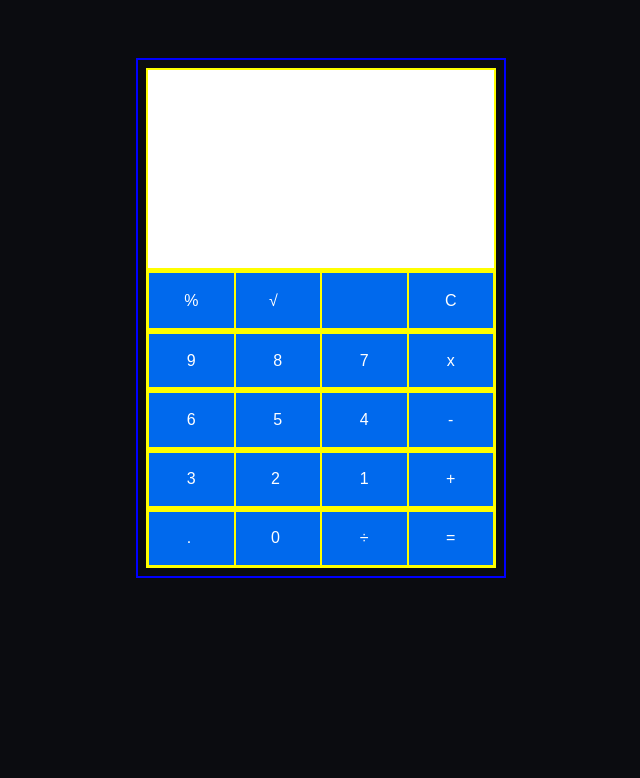
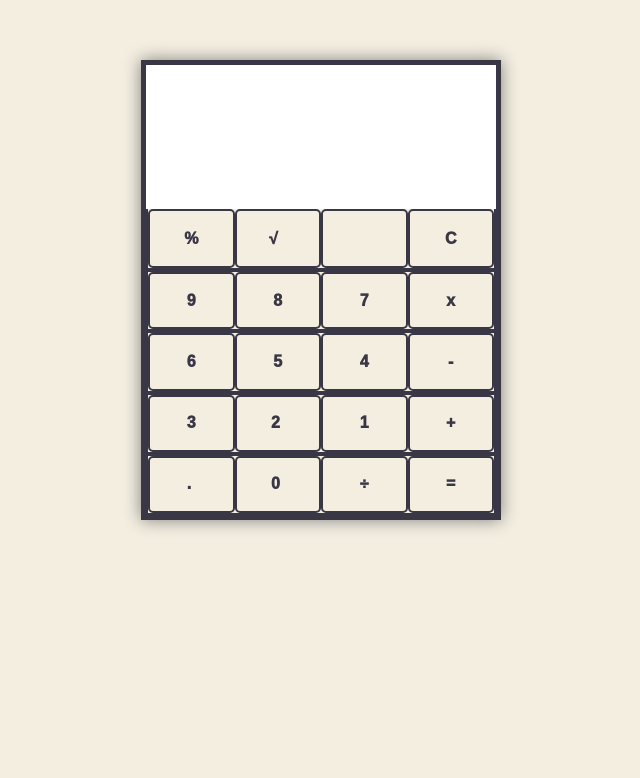
Before and after one commit to Dilip2406/calculator, a plain HTML site: page index.html in a window 1280 px wide. Shown: the part 142-920 px from the top of the page, without its empty margins (319-959 px from the left). After the commit the page ends 800 px from the top, so only its background shows below. Drawn offline with Linux system fonts and the light colour scheme.

Commit message:
Create the frontend

```diff
--- a/index.html
+++ b/index.html
@@ -10,30 +10,34 @@
     <link href="https://fonts.googleapis.com/icon?family=Material+Icons" rel="stylesheet">
 </head>
 <body>
+    <div class="title"><h2> Calculator</h2></div>
+
+
   <div class="container">
-    <div class="output"></div>
+    <div class="output1" id="output1"> </div>
+    <div class="output2" id="output2"></div>
     <div class="container2">
-        <div class="row">
+        <div class="row" style="border-top:40px;">
         <button>%</button>
         <button>&#8730; &#160;</button>
         <button> <i class="material-icons" style="font-size:16px;"> &#xe14a;</i></button>
-        <button>C</button>
+        <button onclick="clearout()">C</button>
 
         </div>
-        <div class="row">
-            <button>9</button> <button>8</button><button>7</button><button>x</button>
+        <div class="row ">
+            <button id="9">9</button> <button id="8">8</button><button id="7">7</button><button id="*">x</button>
         </div>
 
         <div class="row">
-            <button>6</button> <button>5</button><button>4</button><button>-</button>
+            <button id="6">6</button> <button id="5">5</button><button id="4">4</button><button id="-">-</button>
         </div>
 
         <div class="row">
-            <button>3</button> <button>2&#160;</button><button>1</button><button>+</button>
+            <button id="3">3</button> <button id="2">2&#160;</button><button id="1">1</button><button id="+">+</button>
         </div>
 
         <div class="row">
-            <button>.&#160;</button> <button>0&#160;</button><button> &divide;</button><button>=</button>
+            <button id=".">.&#160;</button> <button id="0">0&#160;</button><button id="/"> &divide;</button><button id="=">=</button>
         </div>
 
     </div>
--- a/script.js
+++ b/script.js
@@ -1,3 +1,7 @@
+const output1=document.getElementById('output1');
+const output2=document.getElementById('output2');
+
+
 function add(a,b){
     return a+b;
 }
@@ -37,3 +41,31 @@ function operate(a,b,c)
         ans=multiply(a,b);
     }
 }
+
+function clearout()
+{
+    output1.innerHTML="";
+    output2.innerHTML="";
+}
+
+const btn=document.querySelectorAll('button');
+btn.forEach(item => item.addEventListener('click',function(e)
+{
+
+
+
+    if (this.id=='=')
+    {
+        operate();
+        return;
+    }
+
+    if (this.id=='*')
+    {
+        output2.innerHTML+='&times;';
+        return;
+    }
+    output2.innerHTML =`${this.id}`;
+
+}
+));
--- a/styles.css
+++ b/styles.css
@@ -1,5 +1,5 @@
 body{
-    background-color: #0B0C10;
+    background-color: #F4EEE0;
     color:white;
 
 }
@@ -8,13 +8,16 @@ body{
 
 .container{
     display: flex;
-    border: 2px solid blue;
-    height:500px;
+    border: 5px solid #393646;
+    height:450px;
     width :350px;
-    margin:200px auto;
+    margin-left: auto;
+    margin-right: auto;
+    margin-top:75px;
     flex-wrap: wrap;
-    padding: 8px;
     flex-direction: column;
+
+    box-shadow: 0 0 1rem grey;
 
 }
 
@@ -24,18 +27,33 @@ body{
 
 
 }
-.output{
-    border:2px solid yellow;
+.output1,.output2{
     text-align: center;
-    flex:3;
-    background-color: white;;
-    font-size: 1.5rem;
+    background-color: white;
+    font-weight: 700;
+    color:black;
+    overflow: hidden;
 
 
 }
 
+.output1{
+    flex:1 1 auto;
+    max-width: 350px;
+    border-right: 2px;
+    border-left:2px;
+    border-color: #393646;
+    font-size: 1.75rem;
+}
+
+.output2{
+    flex:1.5;
+    max-width: 350px;
+    font-size: 2.5rem;
+}
+
 .row{
-    border: 2px solid yellow;
+    border: 2px solid #393646;
     padding:0;
     margin:0;
     display: flex;
@@ -48,6 +66,14 @@ body{
 }
 
 
+.title{
+    text-align: center;
+    margin: 75px auto;
+    font-size:30px;
+    color:#393646;
+}
+
+
 
 /* */
 
@@ -57,10 +83,11 @@ button {
     padding: 1rem 2rem;
     margin: 0;
     text-decoration: none;
-    background: #0069ed;
-    color: #ffffff;
+    background: #F4EEE0;
+    color: #393646;
     font-family: sans-serif;
     font-size: 1rem;
+    font-weight:1000;
     cursor: pointer;
     text-align: center;
     transition: background 250ms ease-in-out, transform 150ms ease;
@@ -68,15 +95,16 @@ button {
     -moz-appearance: none;
 
     flex:1 1;
-    flex-basis: calc(334/4 ) px;
-    border:1px solid yellow;
+    flex-basis: calc(350/4 ) px;
+    border:2px solid #393646;
     box-sizing: border-box;
+    border-radius: 5px;
 
 }
 
 button:hover,
 button:focus {
-    background: #0053ba;
+    background: #6D5D6E;
 }
 
 button:focus {
```
